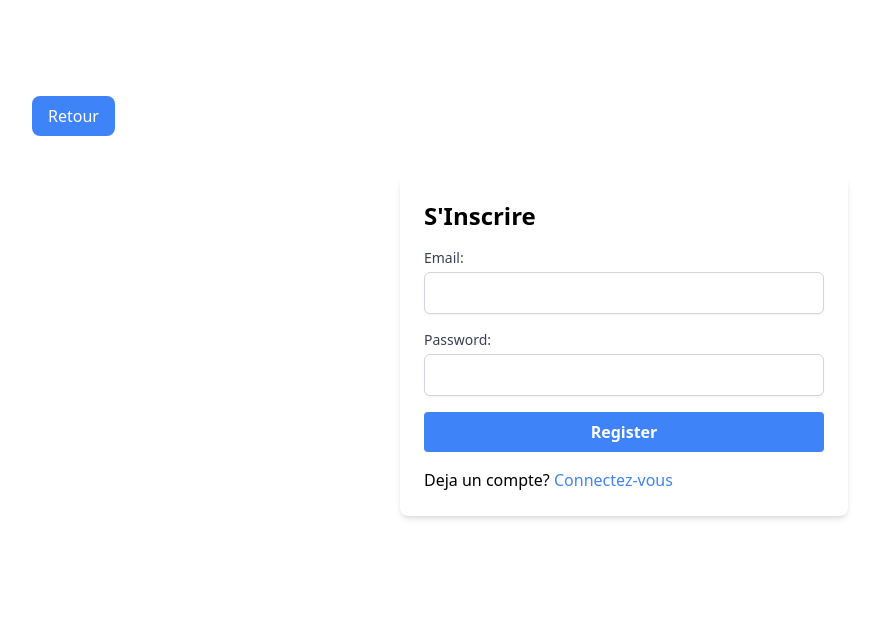
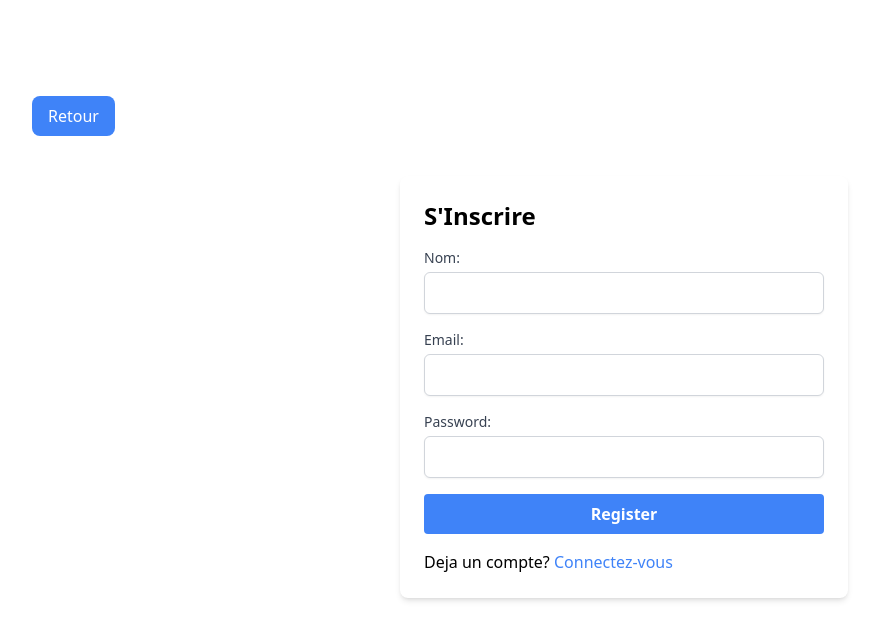
Before and after one commit to lamine2002/stack-front, a Vue app: page /register in a window 1280 px wide. Shown: the top 640 px of the page, without its empty margins (16-894 px from the left). Built offline with nearby package versions, Linux system fonts and the light colour scheme; no server answers.

Commit message:
Ajout de name dans register

```diff
--- a/src/components/Register.vue
+++ b/src/components/Register.vue
@@ -13,7 +13,8 @@ const router = useRouter();
 const register = () => {
   axios.post('http://127.0.0.1:8000/api/register', {
     email: email.value,
-    password: password.value
+    password: password.value,
+    name: name.value
   })
   .then(response => {
     localStorage.setItem('token', response.data.token);
@@ -37,6 +38,16 @@ const register = () => {
   <div class="max-w-md mx-auto mt-10 p-6 bg-white rounded-lg shadow-md">
     <h2 class="text-2xl font-bold mb-4">S'Inscrire</h2>
     <form @submit.prevent="register" class="space-y-4">
+      <div>
+<!--        ajouter celui du name-->
+        <label class="block text-sm font-medium text-gray-700">Nom:</label>
+        <input
+          type="text"
+          v-model="name"
+          required
+          class="mt-1 block w-full rounded-md border-gray-300 shadow-sm focus:border-indigo-300 focus:ring focus:ring-indigo-200 focus:ring-opacity-50"      />
+      </div>
+
       <div>
         <label class="block text-sm font-medium text-gray-700">Email:</label>
         <input
```
